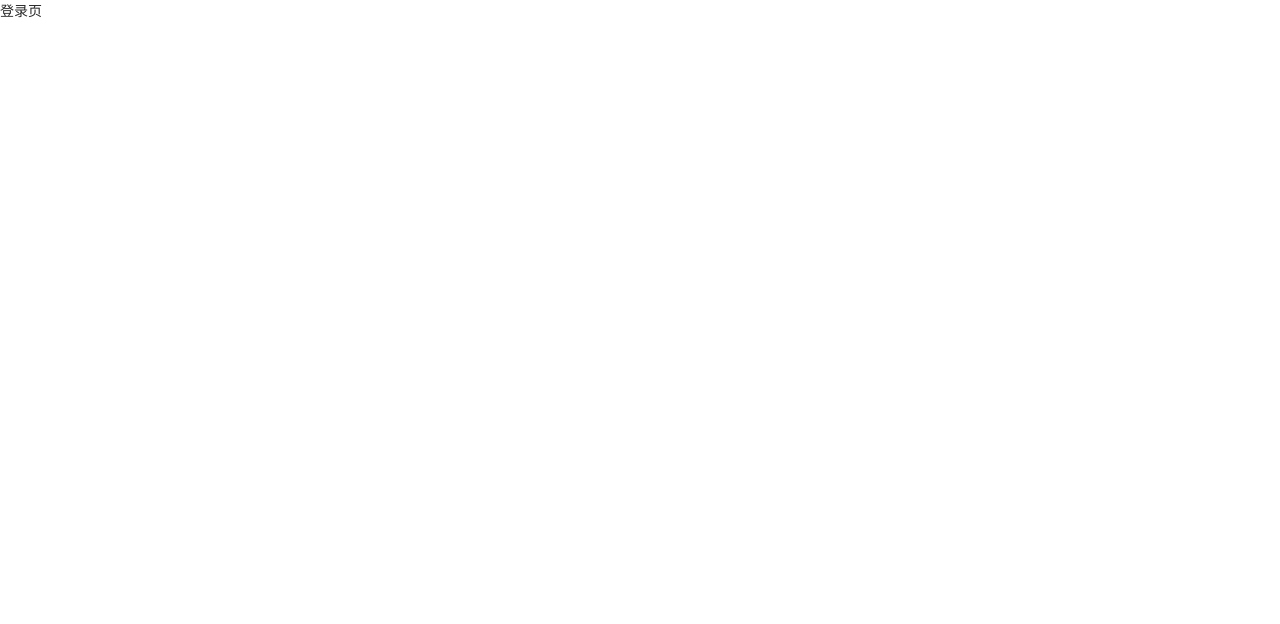
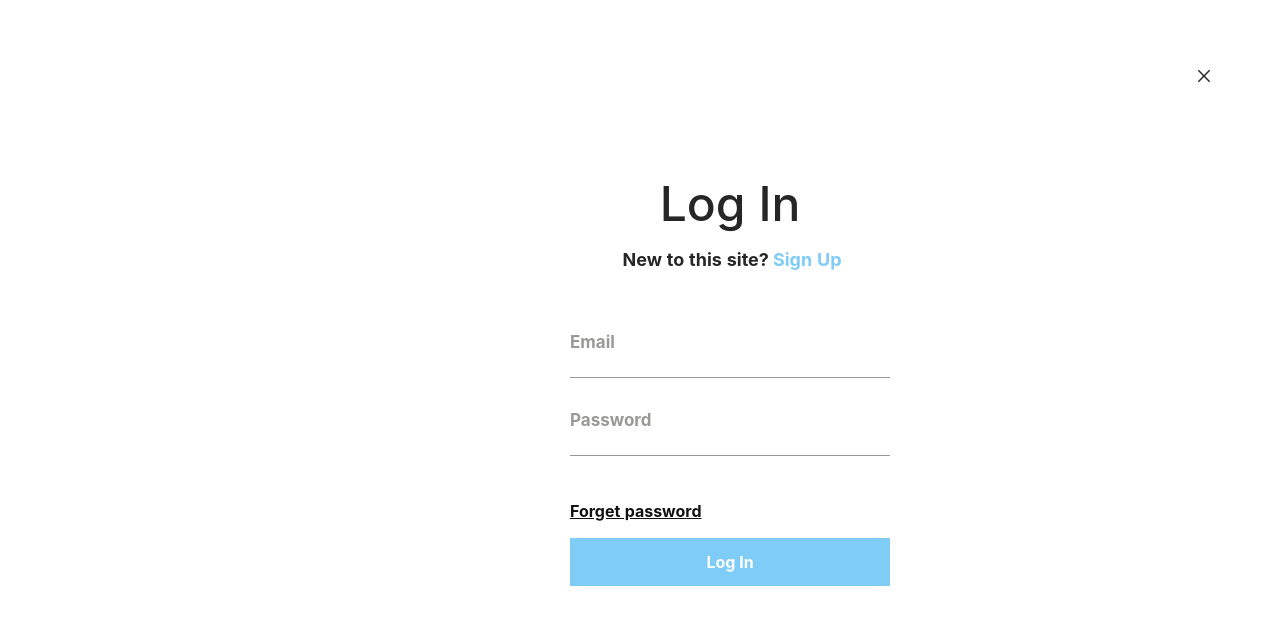
Before and after one commit to kittychenxx/shopping-software, a React (Create React App) app: page /login in a window 1280 px wide. Shown: the top 624 px of the page. Built offline with nearby package versions, Linux system fonts and the light colour scheme.

Commit message:
完成登录 注册 忘记密码 三个页面的UI

```diff
--- a/src/pages/Login/index.tsx
+++ /dev/null
@@ -1,7 +0,0 @@
-import React from 'react'
-
-const Login:React.FC = (props:any)=>{
-  return <>登录页</>
-}
-
-export default Login
--- /dev/null
+++ b/src/pages/LoginAndSignUp/CommonModel.tsx
@@ -0,0 +1,64 @@
+import React from 'react'
+import '../../sass/login.sass'
+import {Link} from 'react-router-dom'
+import { Button } from 'antd'
+import {CloseOutlined} from '@ant-design/icons'
+
+export interface IModelType{
+  title: string
+  message: string
+  transferText?: string
+  transferTo?: string
+  isPassword?: number
+  isForget?: number
+  submitText: string
+}
+
+function Transfer(transferText:string|undefined, transferTo: string|undefined){
+  if(transferText){
+    // 类型断言要这样写
+    transferTo = transferTo as string
+    return <Link className='toSwitchPageLink' to={transferTo}>{transferText}</Link>
+  }
+}
+
+function isPassword(isPassword: number|undefined){
+  if(isPassword){
+    return <div className='login-input-container'>
+      <label className='login-input-label'>Password</label>
+      <input className='login-input'></input>
+    </div>
+  }
+}
+
+function isForget(isForget: number|undefined){
+  if(isForget){
+    return <div className='forget-password'>
+      <Link className='forget-text' to='/forgetPassword'>Forget password</Link>
+    </div>
+  }
+}
+
+const CommonModel:React.FC<IModelType> = (props)=>{
+  return <div className='login-container'>
+    <div className='login-box'>
+      <h1 className='login-title'>{props.title}</h1>
+      <div className='toSignOrLogin'>
+        <span className='to-text'>{props.message}</span>
+        {Transfer(props.transferText, props.transferTo)}
+      </div>
+      <form className='login-form'>
+        <div className='login-input-container'>
+          <label className='login-input-label'>Email</label>
+          <input className='login-input'></input>
+        </div>
+        {isPassword(props.isPassword)}
+        {isForget(props.isForget)}
+        <button className='login-submit'>{props.submitText}</button>
+      </form>
+    </div>
+    <Button className="close-btn" type='text' icon={<CloseOutlined/>}></Button>
+  </div>
+}
+
+export default CommonModel
--- /dev/null
+++ b/src/pages/LoginAndSignUp/ForgetPassword.tsx
@@ -0,0 +1,9 @@
+import React from 'react'
+import CommonModel from './CommonModel'
+
+const ForgetPassword:React.FC = ()=>{
+  return <CommonModel title="Create New Password" message="Please enter your email address"
+  isPassword={0} isForget={0} submitText="Create Password"/>
+}
+
+export default ForgetPassword
--- /dev/null
+++ b/src/pages/LoginAndSignUp/SignUp.tsx
@@ -0,0 +1,9 @@
+import React from 'react'
+import CommonModel from './CommonModel'
+
+const SignUp:React.FC = ()=>{
+  return <CommonModel title="Sign Up" message="Already a member?" transferText="Log In"
+  transferTo="/login" isPassword={1} isForget={0} submitText="Sign Up"/>
+}
+
+export default SignUp
--- /dev/null
+++ b/src/pages/LoginAndSignUp/index.tsx
@@ -0,0 +1,9 @@
+import React from 'react'
+import CommonModel from './CommonModel'
+
+const Login:React.FC = ()=>{
+  return <CommonModel title="Log In" message="New to this site?" transferText="Sign Up"
+  transferTo="/signup" isPassword={1} isForget={1} submitText="Log In"/>
+}
+
+export default Login
--- a/src/routers/index.tsx
+++ b/src/routers/index.tsx
@@ -3,7 +3,9 @@ import React, { Suspense } from 'react'
 import { BrowserRouter, Route, Switch } from 'react-router-dom'
 import Loading from '../components/Loading'
 
-const Login = React.lazy(() => import(/*webpackChunkName:"Login" */ '../pages/Login/index'))
+const Login = React.lazy(() => import(/*webpackChunkName:"Login" */ '../pages/LoginAndSignUp/index'))
+const SignUp = React.lazy(() => import(/*webpackChunkName:"Login" */ '../pages/LoginAndSignUp/SignUp'))
+const ForgetPassword = React.lazy(() => import(/*webpackChunkName:"Login" */ '../pages/LoginAndSignUp/ForgetPassword'))
 const NotFound = React.lazy(() => import(/*webpackChunkName:"NotFound" */ '../components/NotFound'))
 
 const App: React.FC = function () {
@@ -11,6 +13,8 @@ const App: React.FC = function () {
     <Suspense fallback={<Loading/>}>
       <Switch>
         <Route path='/login' exact component={Login}></Route>
+        <Route path='/signup' exact component={SignUp}></Route>
+        <Route path='/forgetPassword' exact component={ForgetPassword}></Route>
         <Route path='/*' component={NotFound}></Route>
       </Switch>
     </Suspense>
--- /dev/null
+++ b/src/sass/login.sass
@@ -0,0 +1,89 @@
+.login-container
+  width: 100%
+  max-width: 1920px
+  margin: 0 auto
+  height: 100%
+
+.login-box
+  width: 500px
+  height: 518px
+  position: absolute
+  top: calc(50% - 230px)
+  left: calc(50% - 160px)
+
+  .login-title
+    font-size: 48px
+    margin: 10px 0 18px
+    text-align: center
+    line-height: 48px
+
+  .toSignOrLogin
+    margin-bottom: 60px
+    text-align: center
+
+    .to-text
+      font-weight: bold
+      font-size: 18px
+      margin: 0 4px
+
+    .toSwitchPageLink
+      font-weight: bold
+      font-size: 18px
+      color: #7fccf7
+
+  .login-form
+    width: 320px
+    margin: 0 auto
+
+    .login-input-container
+      height: 53px
+      margin-bottom: 25px
+
+      .login-input-label
+        width: 100%
+        float: left
+        font-size: 17px
+        color: #999997
+        font-weight: bold
+        line-height: 1
+
+      .login-input
+        width: 100%
+        height: 27px
+        padding: 2px
+        border: none
+        border-bottom: 1px solid #999997
+
+        &:focus
+          outline: none
+          border-bottom-color: #7fccf7
+
+    .forget-password
+      height: 48px
+      padding: 13px 0 18px
+      line-height: 17px
+
+      .forget-text
+        text-decoration: underline
+        color: #121212
+        font-weight: bold
+        font-size: 16px
+        line-height: 17px
+
+  .login-submit
+    width: 100%
+    height: 48px
+    background-color: #7fccf7
+    border: none
+    color: #fff
+    padding: 0
+    font-weight: bold
+    font-size: 16px
+
+.close-btn
+  position: absolute
+  top: 60px
+  right: 60px
+
+  &:hover
+    background-color: transparent
```
Also changed, not shown: src/stores/Login.tsx (+13 -4 lines).
